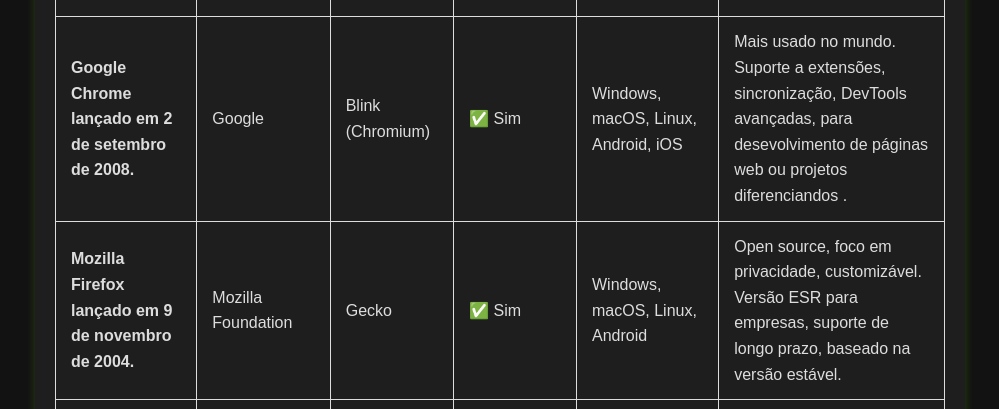
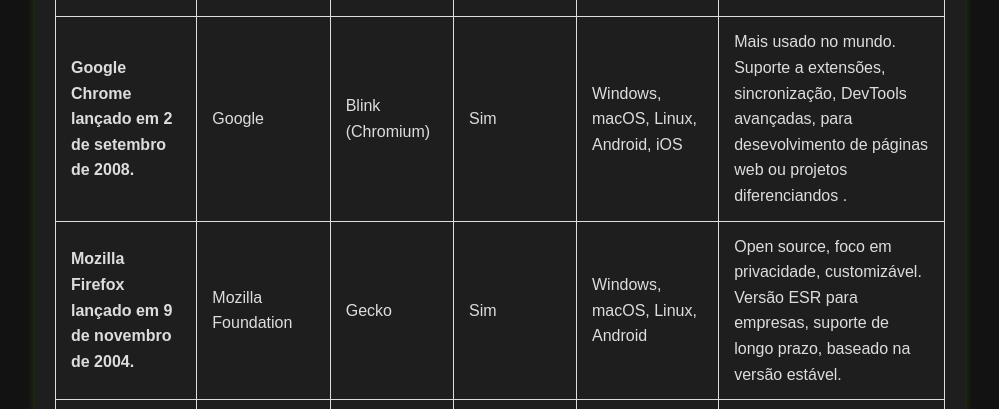
Before and after one commit to Piolinux/piolinux-site, a Jekyll site: the page built from _posts/2025-09-10-navegadores-evergreen-2025.md, in a window 1280 px wide and 900 px high, scrolled down 451 px. Shown: the part 150-559 px from the top of the window, without its empty margins (140-1139 px from the left). Built offline with Jekyll 4.4.1, drawn with Linux system fonts in a browser that asks for light colours.

```diff
--- a/_posts/2025-09-10-navegadores-evergreen-2025.md
+++ b/_posts/2025-09-10-navegadores-evergreen-2025.md
@@ -41,7 +41,7 @@ layout: default
       <td><strong>Google Chrome lançado em 2 de setembro de 2008.</strong></td>
       <td>Google</td>
       <td>Blink (Chromium)</td>
-      <td>✅ Sim</td>
+      <td> Sim</td>
       <td>Windows, macOS, Linux, Android, iOS</td>
       <td>Mais usado no mundo. Suporte a extensões, sincronização, DevTools avançadas, para desevolvimento de páginas web ou projetos diferenciandos .</td>
     </tr>
@@ -49,7 +49,7 @@ layout: default
       <td><strong>Mozilla Firefox lançado em 9 de novembro de 2004.</strong></td>
       <td>Mozilla Foundation</td>
       <td>Gecko</td>
-      <td>✅ Sim</td>
+      <td> Sim</td>
       <td>Windows, macOS, Linux, Android</td>
       <td>Open source, foco em privacidade, customizável. Versão ESR para empresas, suporte de longo prazo,  baseado na versão estável.</td>
     </tr>
```
